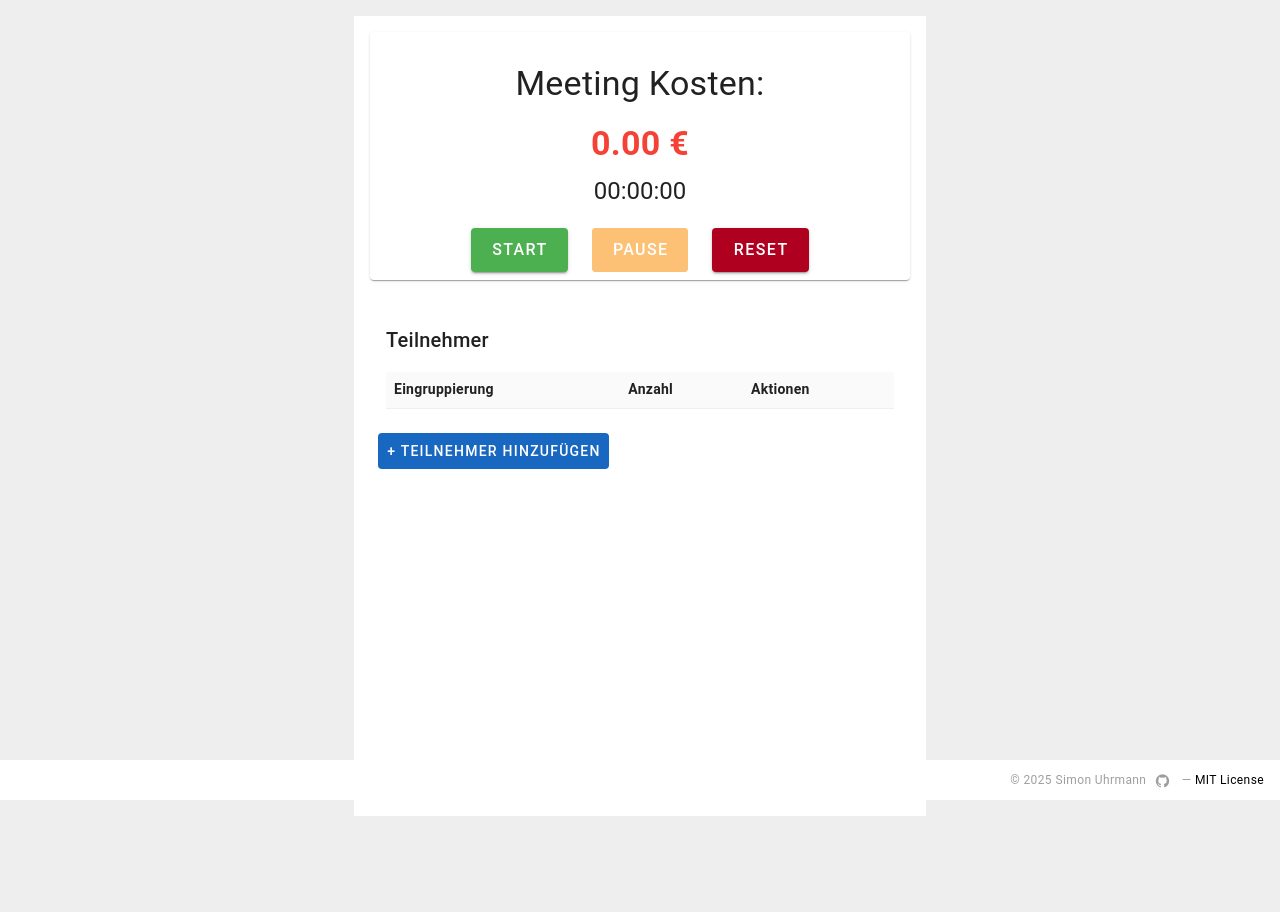
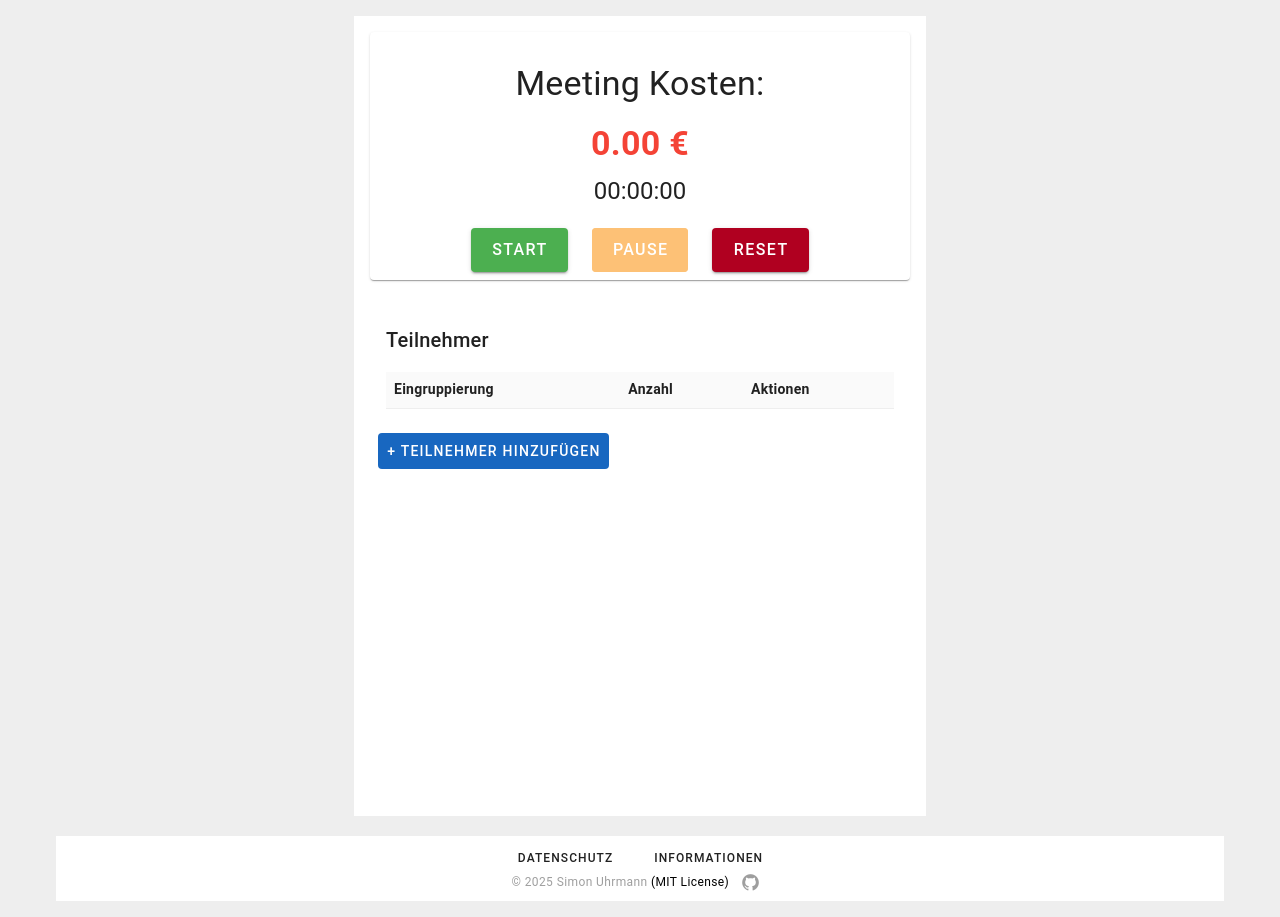
Before and after one commit to suhrmann/meeting-clock, a Vue app: page / in a window 1280 px wide. Built offline with nearby package versions, Linux system fonts and the light colour scheme.

Commit message:
Add privacy and calculation information to web view.

```diff
--- a/src/components/AppFooter.vue
+++ /dev/null
@@ -1,53 +0,0 @@
-<template>
-  <v-footer height="40" app>
-    <div
-      class="text-caption text-disabled"
-      style="position: absolute; right: 16px;"
-    >
-      &copy; 2025 <span class="d-none d-sm-inline-block">Simon Uhrmann</span>
-      <a
-        v-for="item in items"
-        :key="item.title"
-        :href="item.href"
-        :title="item.title"
-        class="d-inline-block mx-2 social-link"
-        rel="noopener noreferrer"
-        target="_blank"
-      >
-        <v-icon
-          :icon="item.icon"
-          :size="item.icon === '$vuetify' ? 24 : 16"
-        />
-      </a>
-      —
-      <a
-        class="text-decoration-none on-surface"
-        href="https://github.com/suhrmann/meeting-clock/blob/main/LICENSE"
-        rel="noopener noreferrer"
-        target="_blank"
-      >
-        MIT License
-      </a>
-    </div>
-  </v-footer>
-</template>
-
-<script setup>
-  const items = [
-    {
-      title: '@suhrmann on GitHub',
-      icon: `mdi-github`,
-      href: 'https://github.com/suhrmann',
-    },
-  ]
-</script>
-
-<style scoped lang="sass">
-  .social-link :deep(.v-icon)
-    color: rgba(var(--v-theme-on-background), var(--v-disabled-opacity))
-    text-decoration: none
-    transition: .2s ease-in-out
-
-    &:hover
-      color: rgba(25, 118, 210, 1)
-</style>
--- /dev/null
+++ b/src/components/Footer.vue
@@ -0,0 +1,64 @@
+<template>
+  <v-footer class="mt-5">
+    <v-row justify="center" no-gutters>
+      <FooterAbout />
+      <FooterInformation />
+      <v-btn
+        v-for="link in links"
+        :key="link"
+        class="mx-2"
+        rounded="xl"
+        variant="text"
+        size="small"
+      >
+        {{ link }}
+      </v-btn>
+
+      <v-col
+        class="text-center mx-0"
+        cols="12"
+      >
+        <div class="text-caption text-disabled">
+          &copy; 2025 <span class="d-none d-sm-inline-block">Simon Uhrmann</span>
+          <a
+            class="text-decoration-none on-surface"
+            href="https://github.com/suhrmann/meeting-clock/blob/main/LICENSE"
+            rel="noopener noreferrer"
+            target="_blank"
+          >
+            (MIT License)
+          </a>
+          <a
+            href="https://github.com/suhrmann/meeting-clock"
+            title="@suhrmann on GitHub"
+            class="d-inline-block mx-2 social-link"
+            rel="noopener noreferrer"
+            target="_blank"
+          >
+            <v-icon
+              icon="mdi-github"
+              size="20"
+            />
+          </a>
+        </div>
+      </v-col>
+    </v-row>
+  </v-footer>
+</template>
+
+<script setup>
+  import FooterAbout from "@/components/FooterAbout.vue";
+  import FooterInformation from "@/components/FooterInformation.vue";
+
+  const links = []  // list of strings
+</script>
+
+<style scoped lang="sass">
+  .social-link :deep(.v-icon)
+    color: rgba(var(--v-theme-on-background), var(--v-disabled-opacity))
+    text-decoration: none
+    transition: .2s ease-in-out
+
+    &:hover
+      color: rgba(25, 118, 210, 1)
+</style>
--- /dev/null
+++ b/src/components/FooterAbout.vue
@@ -0,0 +1,53 @@
+<script setup>
+
+</script>
+
+<template>
+  <v-dialog max-width="500">
+    <template v-slot:activator="{ props: activatorProps }">
+      <v-btn
+        v-bind="activatorProps"
+        class="mx-2"
+        rounded="xl"
+        variant="text"
+        size="small"
+      >
+        Datenschutz
+      </v-btn>
+    </template>
+
+    <template v-slot:default="{ isActive }">
+      <v-card class="py-5">
+        <v-card-title>
+          <v-icon icon="mdi-eye-off" class="mr-3" />
+          Datenschutz
+        </v-card-title>
+
+        <v-card-text>
+          <p class="font-weight-bold mb-2">
+            Dieses Projekt läuft vollständig in deinem Browser!
+          </p>
+          <p>
+            Sobald die Seite vollständig geladen ist, werden keine weiteren Daten an den Server gesendet.
+            Alle Informationen, die du für die Berechnungen eingibst, verbleiben auf deinem Gerät und werden
+            weder übertragen noch an anderer Stelle gespeichert.
+          </p>
+        </v-card-text>
+
+        <v-card-actions>
+          <v-spacer></v-spacer>
+
+          <v-btn
+            text="Close"
+            variant="flat"
+            @click="isActive.value = false"
+          ></v-btn>
+        </v-card-actions>
+      </v-card>
+    </template>
+  </v-dialog>
+</template>
+
+<style scoped>
+
+</style>
--- /dev/null
+++ b/src/components/FooterInformation.vue
@@ -0,0 +1,66 @@
+<script setup>
+
+</script>
+
+<template>
+  <v-dialog max-width="500">
+    <template v-slot:activator="{ props: activatorProps }">
+      <v-btn
+        v-bind="activatorProps"
+        class="mx-2"
+        rounded="xl"
+        variant="text"
+        size="small"
+      >
+        Informationen
+      </v-btn>
+    </template>
+
+    <template v-slot:default="{ isActive }">
+      <v-card class="py-5">
+        <v-card-title>
+          <v-icon icon="mdi-invoice-text-clock" class="mr-3" />
+          Berechnung and Daten-Quellen
+        </v-card-title>
+
+        <v-card-text>
+          <p class="font-weight-bold  mt-3">
+            Berechnung
+          </p>
+          <p>
+            Meeting Clock stoppt die Dauer des Meetings und multipliziert das Gesamtgehalt aller Teilnehmenden.
+            Für die berechnung werden die Entgeltgruppen verwendet und es wird von 160 Arbeitsstunden pro Monat ausgegangen.
+          </p>
+
+          <p class="font-weight-bold mt-5">
+            Datenquelle
+          </p>
+          <p class="my-2">
+            Meeting Clock enthält (aktuell) nur die neuesten Gehaltstabellen (zurzeit 2024/25) des Landes Bayern. <br>
+          </p>
+          <p class="my-2">
+            Die Monatsgehälter für die Berechnung wurden übernommen von
+            <a href="https://oeffentlicher-dienst.info/" target="_blank" class="font-weight-bold">Öffentlicher-Dienst.Info</a>.
+            <br>
+            Neben den Tabellen bietet die Seite auch einen Gehaltsrechner sowie zahlreiche weitere Informationen
+            und Nachrichten zum Gehalt im Öffentlichen Dienst.
+          </p>
+        </v-card-text>
+
+        <v-card-actions>
+          <v-spacer></v-spacer>
+
+          <v-btn
+            text="Close"
+            variant="flat"
+            @click="isActive.value = false"
+          ></v-btn>
+        </v-card-actions>
+      </v-card>
+    </template>
+  </v-dialog>
+</template>
+
+<style scoped>
+
+</style>
--- a/src/layouts/default.vue
+++ b/src/layouts/default.vue
@@ -3,7 +3,7 @@
     <router-view />
   </v-main>
 
-  <AppFooter />
+  <Footer />
 </template>
 
 <script setup>
```
